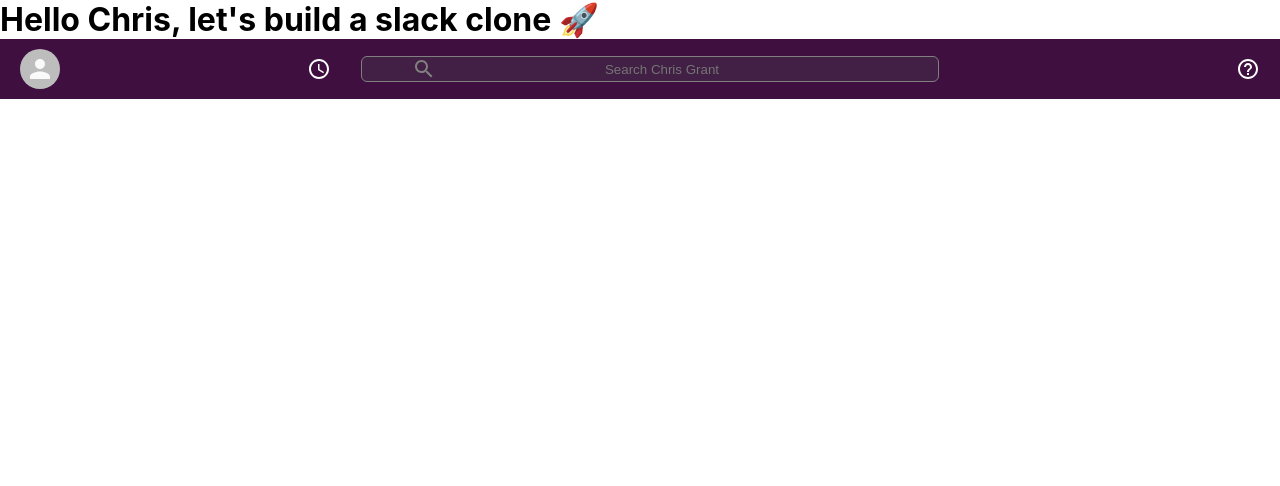
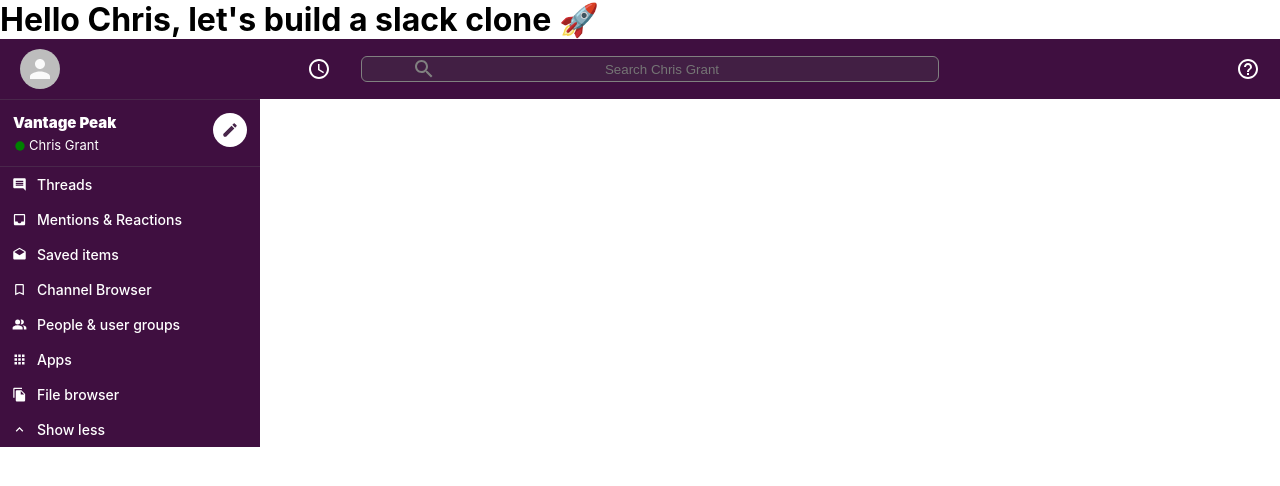
Before and after one commit to chrisgrant303/slack-clone, a React (Create React App) app: page / in a window 1280 px wide. Shown: the top 486 px of the page. Built offline with nearby package versions, Linux system fonts and the light colour scheme.

Commit message:
Sidebar Initialization 80% Complete

```diff
--- a/src/Sidebar.css
+++ b/src/Sidebar.css
@@ -0,0 +1,45 @@
+.sidebar {
+    color: white;
+    background-color: var(--slack-color);
+    border-top: 1px solid #49274b;
+    max-width: 260px;
+}
+
+.sidebar_header {
+    display: flex;
+    border-bottom: 1px solid #49274b;
+    padding-bottom: 1px solid #49274b;
+    padding: 13px;
+}
+
+.sidebar_header > .MuiSvgIcon-root {
+    padding: 8px;
+    color: #49274b;
+    font-size: 18px;
+    background-color: white;
+    border-radius: 999px;
+}
+
+.sidebar_info {
+    flex: 1;
+}
+
+.sidebar_info > h2 {
+    font-size: 15px;
+    font-weight: 900;
+    margin-bottom: 5px;
+}
+
+.sidebar_info > h3 {
+    display: flex;
+    align-items: center;
+    font-size: 13px;
+    font-weight: 400;
+}
+
+.sidebar_info >h3 > .MuiSvgIcon-root {
+    font-size: 14px;
+    margin-top: 1px;
+    margin-right: 2px;
+    color: green;
+}
--- a/src/Sidebar.js
+++ b/src/Sidebar.js
@@ -1,12 +1,42 @@
 import React from 'react'
 import './Sidebar.css';
+import FiberManualRecordIcon from "@material-ui/icons/FiberManualRecord";
+import CreateIcon from "@material-ui/icons/Create";
+import InsertCommentIcon from "@material-ui/icons/InsertComment";
+import SidebarOption from './SidebarOption';
+import InboxIcon from "@material-ui/icons/Inbox";
+import DraftsIcon from "@material-ui/icons/Drafts";
+import BookmarkBorderIcon from "@material-ui/icons/BookmarkBorder";
+import PeopleAltIcon from "@material-ui/icons/PeopleAlt";
+import AppsIcon from "@material-ui/icons/Apps";
+import FileCopyIcon from "@material-ui/icons/FileCopy";
+import ExpandLessIcon from "@material-ui/icons/ExpandLess";
+
 
 function Sidebar() {
-    return <div className="sidebar">
-        <div className="sidebar_header">
+    return (
+        <div className="sidebar">
+            <div className="sidebar_header">
+                <div className="sidebar_info">
+                    <h2>Vantage Peak</h2>
+                    <h3>
+                        <FiberManualRecordIcon />
+                    Chris Grant
+                </h3>
+                </div>
+                <CreateIcon />
+            </div>
+            <SidebarOption Icon={InsertCommentIcon} title="Threads" />
+            <SidebarOption Icon={InboxIcon} title="Mentions & Reactions" />
+            <SidebarOption Icon={DraftsIcon} title="Saved items" />
+            <SidebarOption Icon={BookmarkBorderIcon} title="Channel Browser" />
+            <SidebarOption Icon={PeopleAltIcon} title="People & user groups" />
+            <SidebarOption Icon={AppsIcon} title="Apps" />
+            <SidebarOption Icon={FileCopyIcon} title="File browser" />
+            <SidebarOption Icon={ExpandLessIcon} title="Show less" />
 
         </div>
-    </div>
+    );
 }
 
 export default Sidebar
--- /dev/null
+++ b/src/SidebarOption.css
@@ -0,0 +1,29 @@
+.sidebarOption {
+    display: flex;
+    align-items: center;
+    font-size: 12px;
+    padding-left: 2px;
+    cursor: pointer;
+}
+
+.sidebarOption:hover {
+    opacity: 0.9;
+    background-color: #340e36;
+}
+
+.sidebarOption_icon {
+    padding: 10px;
+    font-size: 15px !important;
+}
+
+.sidebarOption_channel {
+    padding: 10px 0;
+}
+
+.sidebarOption_hash {
+    padding: 10px;
+}
+
+.sidebarOption  > h3 {
+    font-weight: 500;
+}
--- /dev/null
+++ b/src/SidebarOption.js
@@ -0,0 +1,19 @@
+import React from 'react'
+import './SidebarOption.css'
+
+function SidebarOption({ Icon, title }) {
+    return (
+        <div className="sidebarOption">
+            {Icon && <Icon className="sidebarOption_icon" />}
+            {Icon ? (
+                <h3>{title}</h3>
+            ) : (
+                    <h3 className="sidebarOption_channel">
+                        <span className="sidebarOption_hash">#</span> {title}
+                    </h3>
+                )}
+        </div>
+    );
+}
+
+export default SidebarOption;
```
